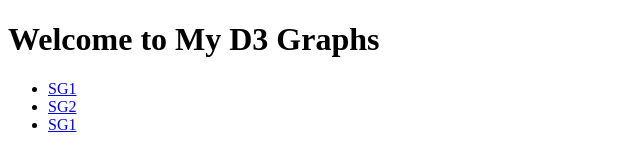
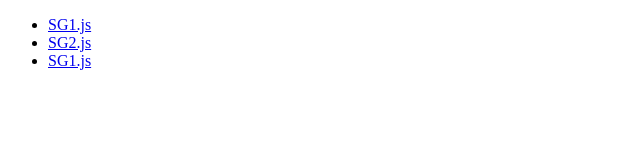
Before and after one commit to Ssummervl/Thesis, a plain HTML site: page index.html in a window 1280 px wide. Shown: the whole page, without its empty margins (0-640 px from the left). Drawn offline with Linux system fonts and the light colour scheme.

Commit message:
Update index.html

```diff
--- a/index.html
+++ b/index.html
@@ -6,11 +6,10 @@
     <title>Graph Dashboard - TEST</title>
 </head>
 <body>
-    <h1>Welcome to My D3 Graphs</h1>
     <ul>
-        <li><a href="SG3.html">SG1</a></li>
-        <li><a href="SG2.html">SG2</a></li>
-        <li><a href="SG1.html">SG1</a></li>
+        <li><a href="SG3.html">SG1.js</a></li>
+        <li><a href="SG2.html">SG2.js</a></li>
+        <li><a href="SG1.html">SG1.js</a></li>
     </ul>
 </body>
 </html>
```
